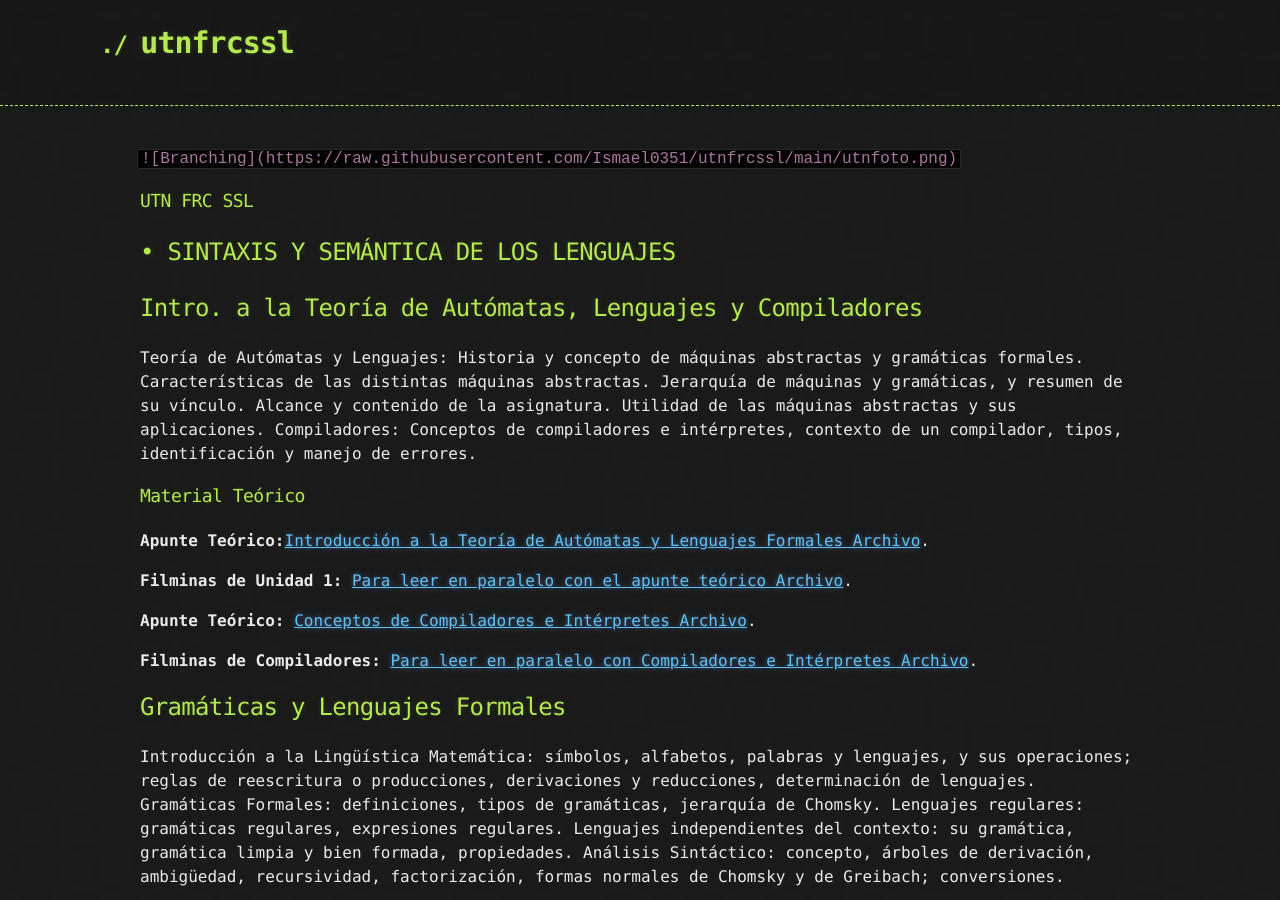
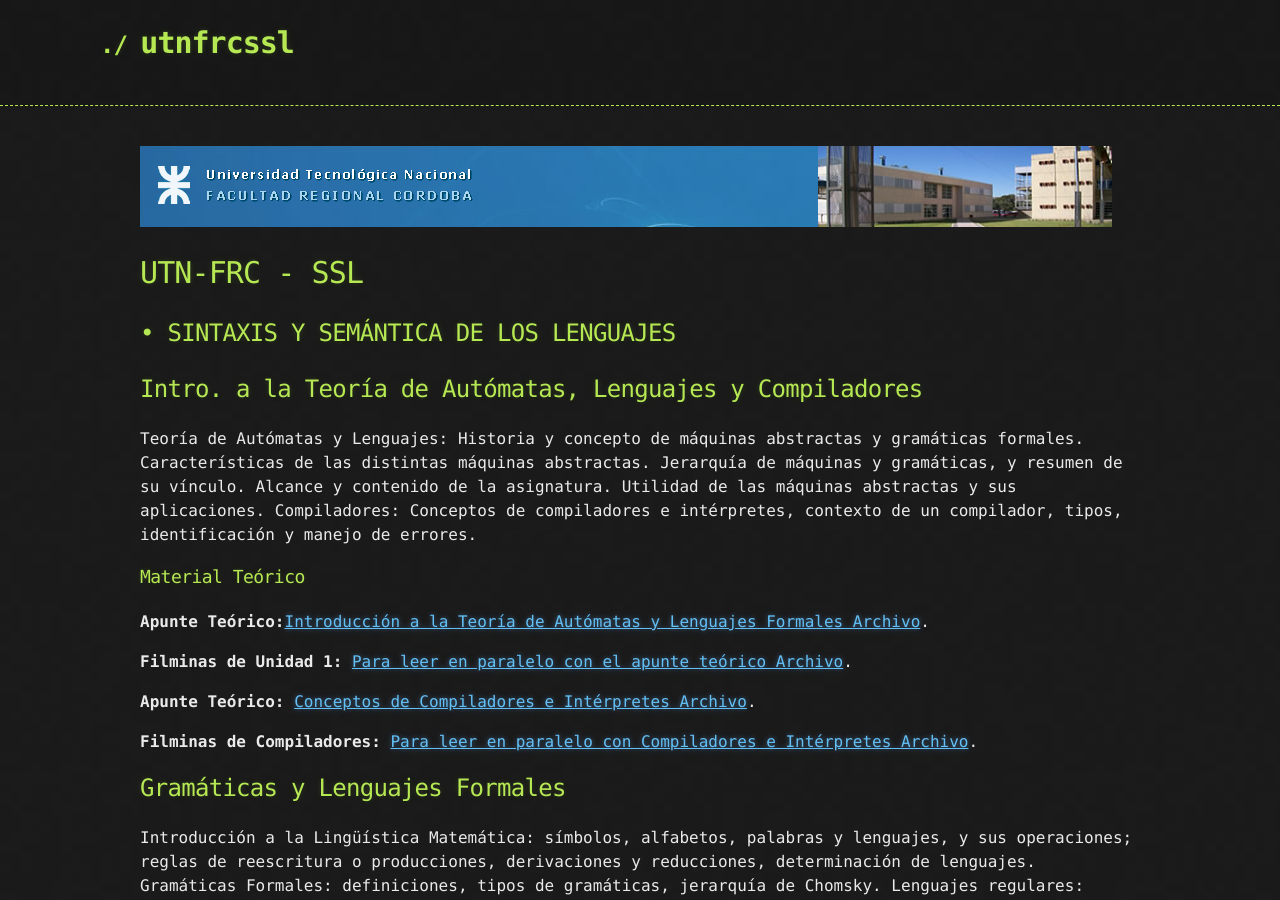
Before and after one commit to Ismael0351/utnfrcssl, a Jekyll site: the page built from index.md, in a window 1280 px wide and 900 px high. Built offline with Jekyll 4.4.1, drawn with Linux system fonts in a browser that asks for light colours; our own code applies the rules of GitHub Pages for plain Markdown files; the repository's description, which GitHub fills in, is left out.

Commit message:
Update index.md

````diff
--- a/index.md
+++ b/index.md
@@ -1,7 +1,8 @@
-  ``` ![Branching](https://raw.githubusercontent.com/Ismael0351/utnfrcssl/main/utnfoto.png)  ```
+
+  ![Branching](https://raw.githubusercontent.com/Ismael0351/utnfrcssl/main/utnfoto.png)
 
 
-### UTN FRC SSL
+# UTN-FRC - SSL
 
 ## •	 SINTAXIS Y SEMÁNTICA DE LOS LENGUAJES
 
````
